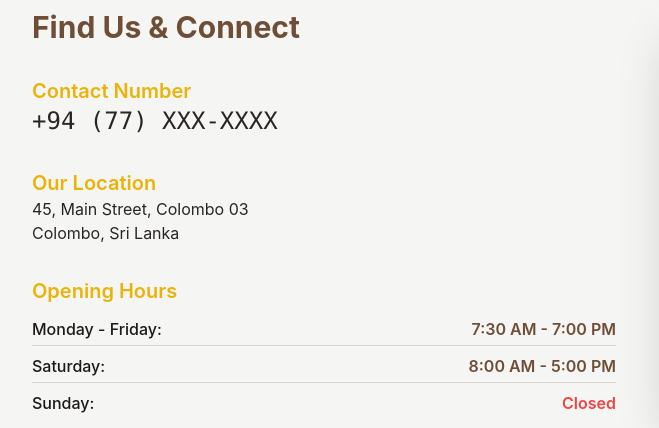
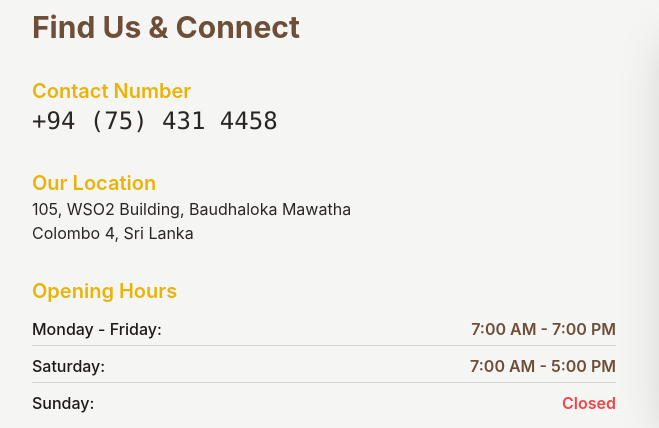
Before and after one commit to induwarapathirana/jumpingbeans-cafe, a plain HTML site: page index.html in a window 1280 px wide. Shown: the part 5237-5665 px from the top of the page, 0-659 px from the left. Drawn offline with nearby package versions, Linux system fonts and the light colour scheme.

Commit message:
Update index.html

```diff
--- a/index.html
+++ b/index.html
@@ -137,14 +137,14 @@
                 <!-- Contact Number -->
                 <div>
                     <h3 class="text-xl font-semibold text-accent">Contact Number</h3>
-                    <p class="text-2xl text-stone-800 font-mono">+94 (77) XXX-XXXX</p>
+                    <p class="text-2xl text-stone-800 font-mono">+94 (75) 431 4458</p>
                 </div>
 
                 <!-- Address -->
                 <div>
                     <h3 class="text-xl font-semibold text-accent">Our Location</h3>
-                    <p class="text-stone-800">45, Main Street, Colombo 03</p>
-                    <p class="text-stone-800">Colombo, Sri Lanka</p>
+                    <p class="text-stone-800">105, WSO2 Building, Baudhaloka Mawatha</p>
+                    <p class="text-stone-800">Colombo 4, Sri Lanka</p>
                 </div>
 
                 <!-- Opening Hours -->
@@ -153,11 +153,11 @@
                     <ul class="space-y-1">
                         <li class="flex justify-between border-b border-stone-300 py-1">
                             <span class="font-medium">Monday - Friday:</span>
-                            <span class="text-coffee font-semibold">7:30 AM - 7:00 PM</span>
+                            <span class="text-coffee font-semibold">7:00 AM - 7:00 PM</span>
                         </li>
                         <li class="flex justify-between border-b border-stone-300 py-1">
                             <span class="font-medium">Saturday:</span>
-                            <span class="text-coffee font-semibold">8:00 AM - 5:00 PM</span>
+                            <span class="text-coffee font-semibold">7:00 AM - 5:00 PM</span>
                         </li>
                         <li class="flex justify-between py-1">
                             <span class="font-medium">Sunday:</span>
@@ -175,7 +175,7 @@
                     class="w-full h-full border-0"
                     loading="lazy"
                     allowfullscreen
-                    src="https://www.google.com/maps/embed?pb=!1m18!1m12!1m3!1d3960.672198080809!2d79.8661642147728!3d6.918991395009968!2m3!1f0!2f0!3f0!3m2!1i1024!2i768!4f13.1!3m3!1m2!1s0x3ae259275037d4e5%3A0x6e9f2d1a3c61b585!2sColombo!5e0!3m2!1sen!2slk!4v1638201600000!5m2!1sen!2slk">
+                    src="https://www.google.com/maps/embed?pb=!1m18!1m12!1m3!1d247.55957284180417!2d79.85626933870692!3d6.896205535945026!2m3!1f0!2f0!3f0!3m2!1i1024!2i768!4f13.1!3m3!1m2!1s0x3ae25b8807692605%3A0xc6177a78d4288e49!2sJumping%20Beans%20Cafe!5e0!3m2!1sen!2slk!4v1761403576816!5m2!1sen!2slk" width="600" height="450" style="border:0;" allowfullscreen="" loading="lazy" referrerpolicy="no-referrer-when-downgrade">
                 </iframe>
             </div>
         </div>
```
